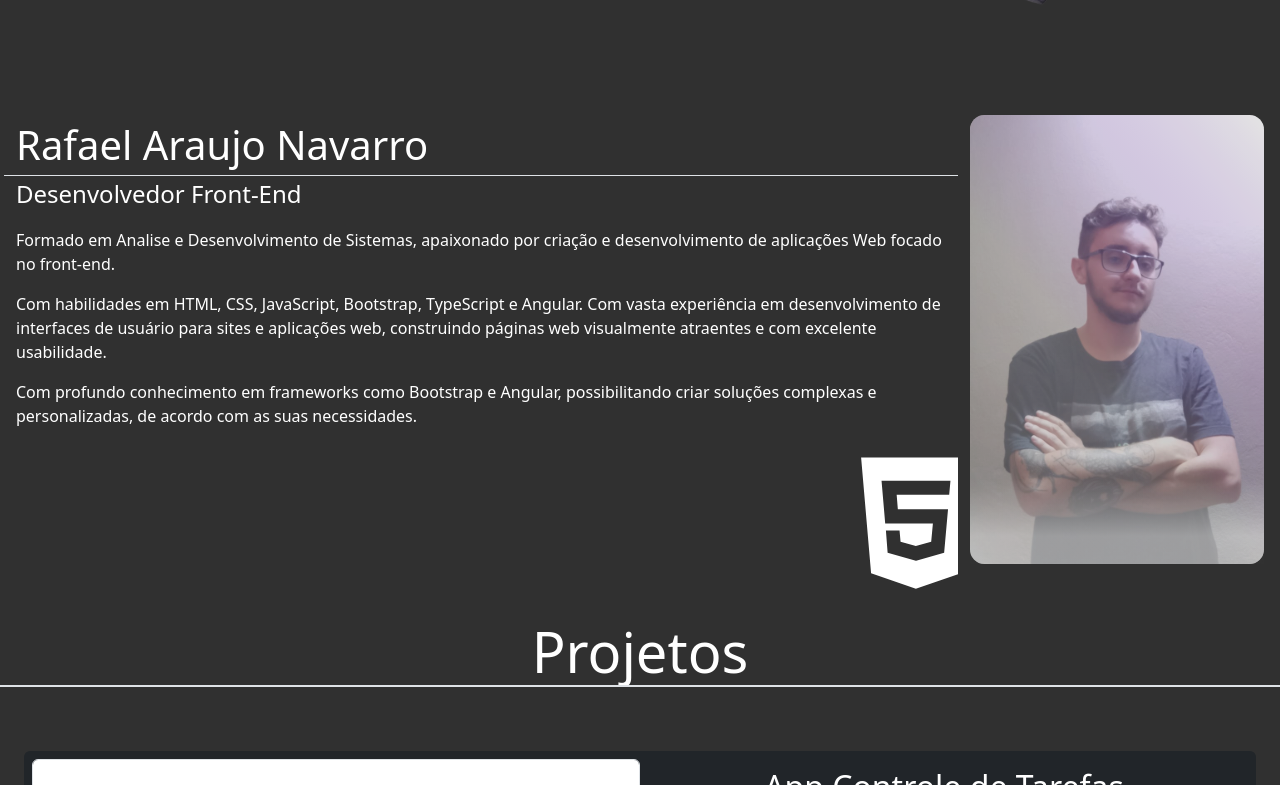
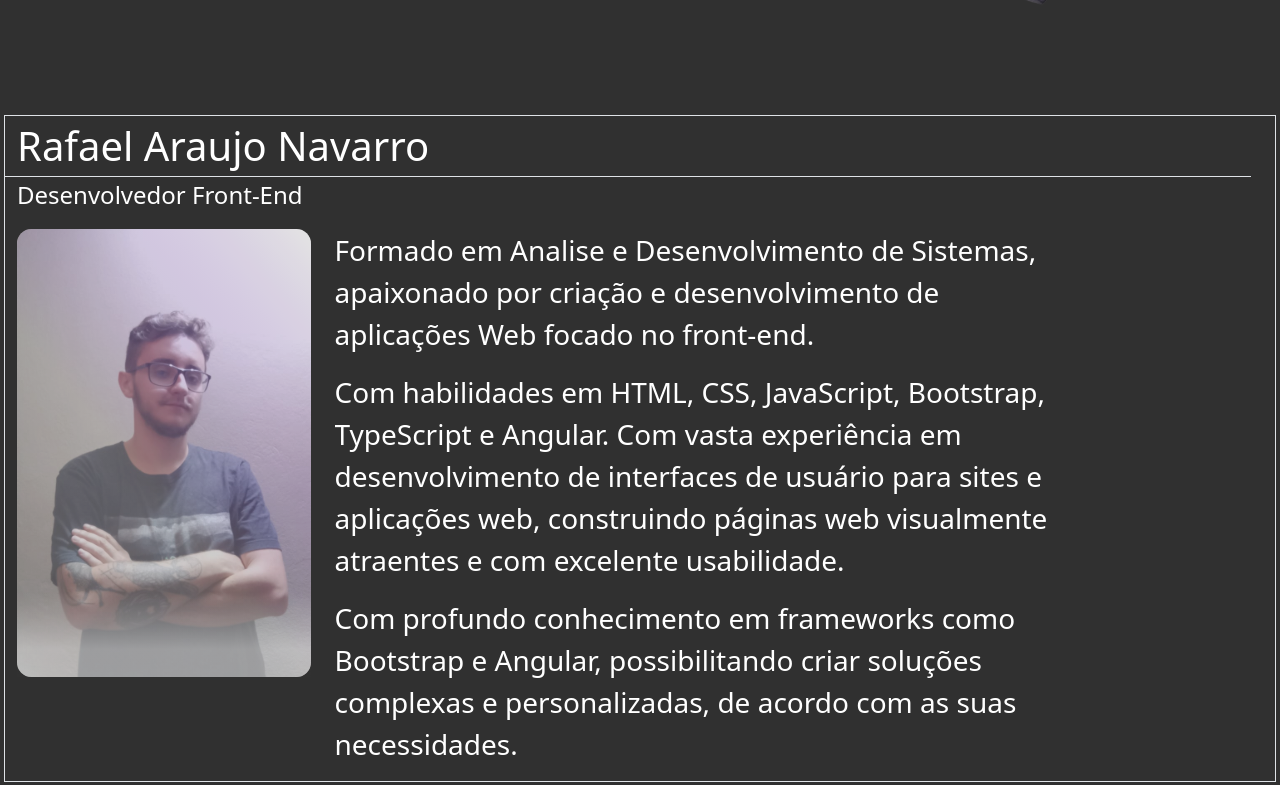
Before and after one commit to Rafael0125/portfolioAngular, an Angular app in the folder portfolio/: page / in a window 1280 px wide. Shown: the part 755-1540 px from the top of the page. Built offline with nearby package versions, Linux system fonts and the light colour scheme.

Commit message:
coreção no componente sobreMim

```diff
--- a/portfolio/src/app/apresentacao/sobre-mim/sobre-mim.component.html
+++ b/portfolio/src/app/apresentacao/sobre-mim/sobre-mim.component.html
@@ -1,26 +1,33 @@
 <div class="container-fluid p-3" >
-    <div class="row">
+    <div class="row border">
+        <div class="row mb-3">
+            <div class="col-12 border-bottom fs-1">
+                Rafael Araujo Navarro
+            </div>
+            <div class="col-12 fs-4">
+                Desenvolvedor Front-End
+            </div>
+        </div>
 
-        <div class="col-6 d-flex d-md-none">
-            <div class="row ">
-                <div class="col-md-12">
+
+        <div class="col-md-3">
+            <div class="row">
+                <div class="col-md-12 col-6 ">
                     <img src="../../../assets/minhaFoto.svg" class="img-fluid" alt="">
+                </div>
+
+                <div class="col-md-12 my-1 d-flex " #teste >
+                    <div *ngFor="let imagem of imagens; let i = index" class="mx-md-2 mx-1">
+                        <img [src]="imagens[i]" class="img-fluid" >
+                    </div>
                 </div>
             </div>
         </div>
 
 
-        <div class="col-md-9 ">
-            <div class="row mb-3">
-                <div class="col-12 border-bottom fs-1">
-                    Rafael Araujo Navarro
-                </div>
-                <div class="col-12 fs-4">
-                    Desenvolvedor Front-End
-                </div>
-            </div>
+        <div class="col-md-7 ">
 
-            <div class="row ">
+            <div class="row fs-3">
                 <div class="col-12">
                     <p>
                         Formado em Analise e Desenvolvimento de Sistemas, apaixonado por criação e desenvolvimento de aplicações Web focado no front-end.
@@ -38,24 +45,7 @@
                         Com profundo conhecimento em frameworks como Bootstrap e Angular, possibilitando criar soluções complexas e personalizadas, de acordo com as suas necessidades.
                     </p>
                 </div>
-
-                <div class="col-12 my-1 d-flex " #teste>
-                    <div *ngFor="let imagem of imagens; let i = index" class="mx-md-2 mx-1">
-                        <img [src]="imagens[i]" class="img-fluid">
-                    </div>
-                </div>
-
             </div>
         </div>
-
-        <div class="col-md-3 col-12 d-none d-md-flex justify-content-end">
-            <div class="row ">
-                <div class="col-md-12 col-6 ">
-                    <img src="../../../assets/minhaFoto.svg" class="img-fluid" alt="">
-                </div>
-            </div>
-        </div>
-
-
     </div>
 </div>
--- a/portfolio/src/app/apresentacao/sobre-mim/sobre-mim.component.ts
+++ b/portfolio/src/app/apresentacao/sobre-mim/sobre-mim.component.ts
@@ -31,8 +31,8 @@ export class SobreMimComponent implements OnInit {
 
   ngAfterViewInit(): void {
 
-    gsap.from(this.teste.nativeElement,{rotation:0,x:-1000,duration:7,delay:0}) // icones Linguagens
-    gsap.to(this.teste.nativeElement,{rotation:0,x:1000,duration:7,delay: 0,repeat:-1, ease:'in-out'})
+    gsap.from(this.teste.nativeElement,{rotation:0,x:-500,duration:7,delay:0}) // icones Linguagens
+    gsap.to(this.teste.nativeElement,{rotation:0,x:500,duration:7,delay: 0,repeat:-1, ease:'in-out'})
 
 
 
```
